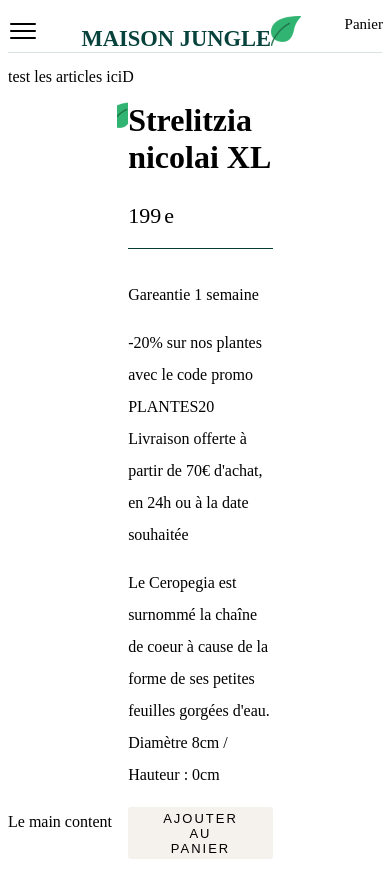
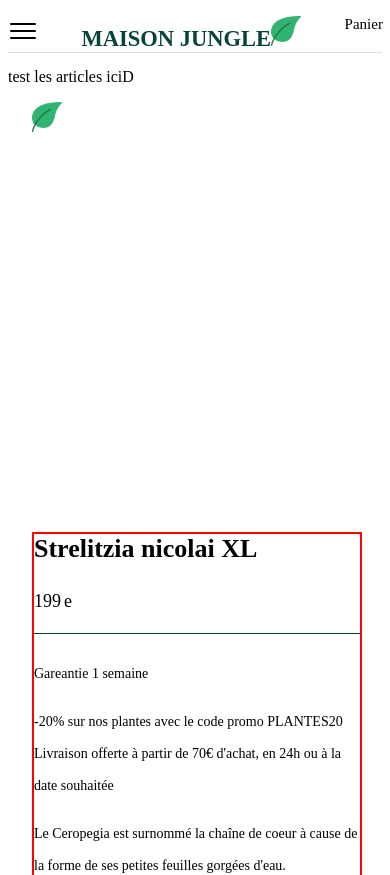
Before and after one commit to youcefyahi/la-maison-jungle, a Next.js app in the folder la-maison-jungle/: page / in a window 390 px wide. Shown: the top 875 px of the page. Built offline with nearby package versions, Linux system fonts and the light colour scheme.

Commit message:
ajout responsive

```diff
--- a/la-maison-jungle/src/app/styles/singleArticle.scss
+++ b/la-maison-jungle/src/app/styles/singleArticle.scss
@@ -1,6 +1,5 @@
 .article {
-    padding-left: 40px;
-    padding-right: 40px;
+    padding: 0px 40px;
 }
 
 .article .article__container {
@@ -32,7 +31,8 @@
         font-size: 32px;
         margin-bottom: 24px;
     }
-    p{
+
+    p {
         margin: 0px;
         line-height: 32px;
     }
@@ -74,3 +74,111 @@
 
     }
 }
+
+@media only screen and (min-width: 576px) and (max-width: 992px) {
+    .article .article__container {
+        display: block;
+        margin: 0px;
+    }
+
+    .article .article__container .article__container__image {
+        width: 688px;
+        height: 860px;
+        margin-bottom: 24px;
+    }
+
+    .article .article__container .article__container__content {
+        width: 100%;
+        border: 2px solid red;
+
+
+        h1 {
+            font-size: 30px;
+            margin-bottom: 24.9px;
+        }
+
+        p {
+            font-size: 15px;
+        }
+
+        .price {
+            font-size: 18px;
+            margin-bottom: 24px;
+        }
+
+        .garantie {
+            margin-bottom: 16px;
+        }
+
+        .livraison {
+            margin-bottom: 16px;
+        }
+
+        .taille {
+            margin-bottom: 16px;
+        }
+
+        button {
+            padding: 0px 35px;
+            width: 100%;
+        }
+    }
+
+
+
+}
+
+@media only screen and (max-width: 576px) {
+
+    .article{
+        padding: 0px 24px;
+    }
+    .article .article__container {
+        display: block;
+        margin: 0px;
+    }
+
+    .article .article__container .article__container__image {
+        max-width: 100%;
+        height: 405.625px;
+        margin-bottom: 24px;
+    }
+
+    .article .article__container .article__container__content {
+        width: 100%;
+        border: 2px solid red;
+
+
+        h1 {
+            font-size: 26px;
+            margin-bottom: 21.58px;
+        }
+
+        p {
+            font-size: 14px;
+        }
+
+        .price {
+            font-size: 18px;
+            margin-bottom: 24px;
+        }
+
+        .garantie {
+            margin-bottom: 16px;
+        }
+
+        .livraison {
+            margin-bottom: 16px;
+        }
+
+        .taille {
+            margin-bottom: 16px;
+        }
+
+        button {
+            padding: 0px 30px;
+            width: 100%;
+        }
+    }
+
+}
```
